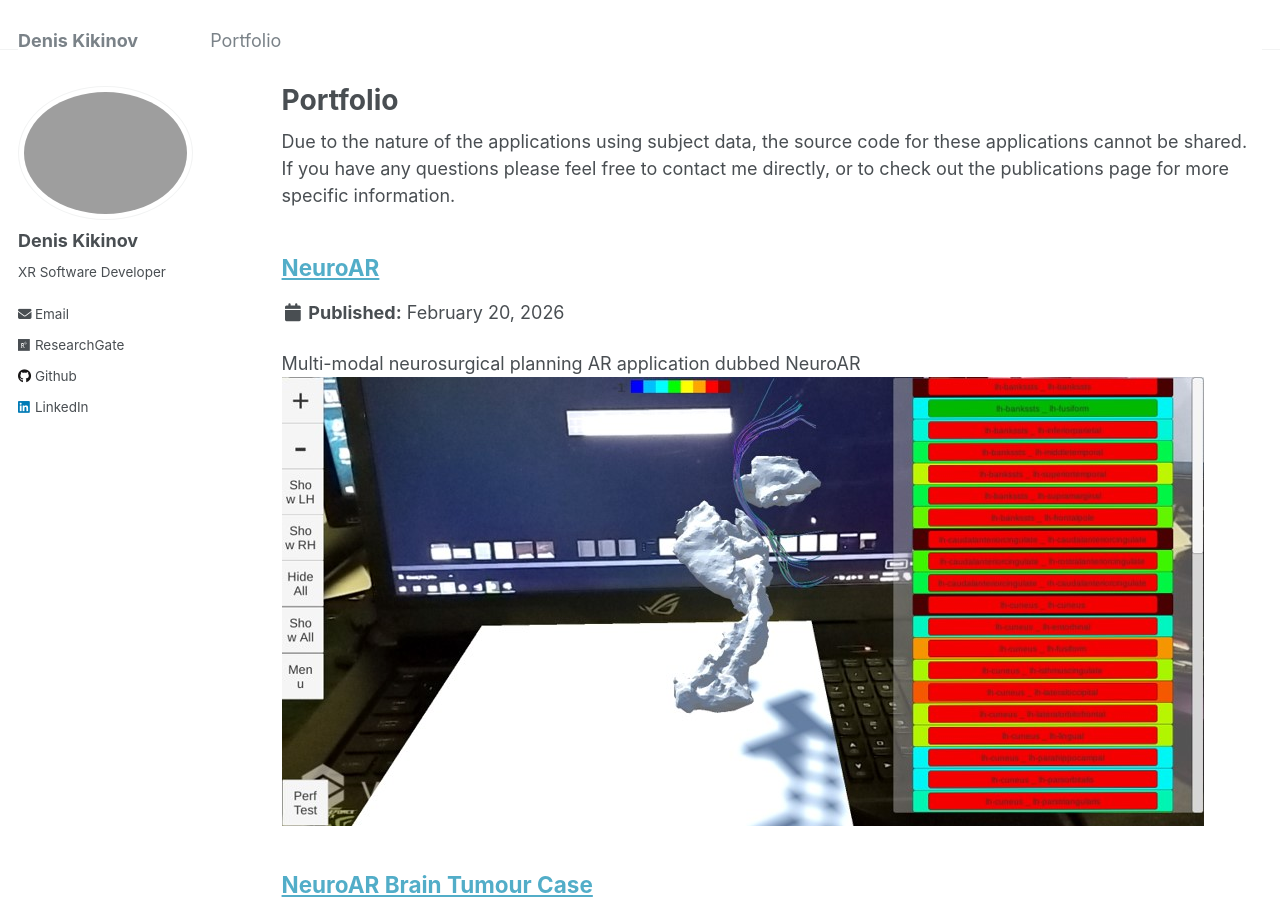
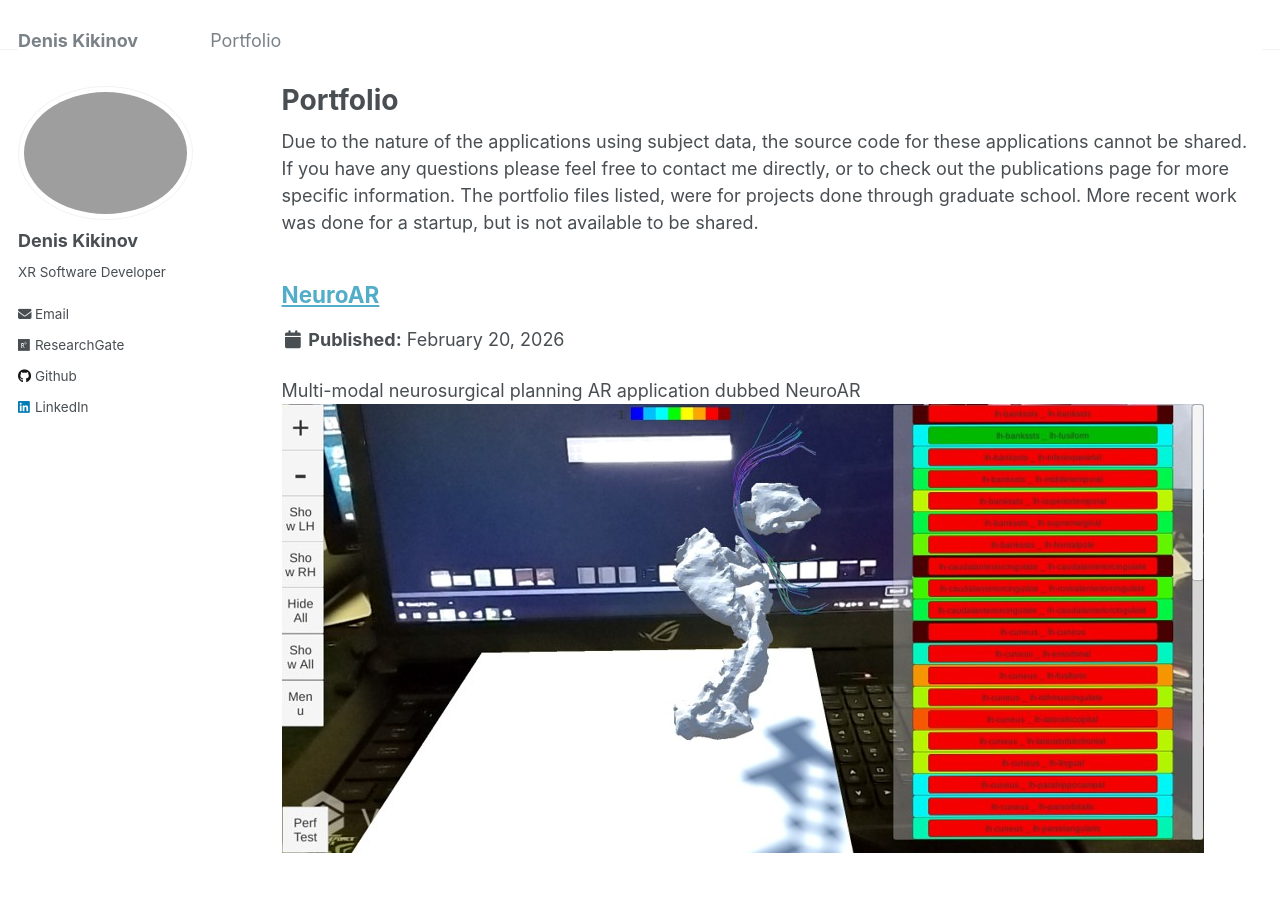
Before and after one commit to dkikinov/dkikinov.github.io, a Jekyll site: the page built from _pages/portfolio.html, in a window 1280 px wide and 900 px high. Built offline with Jekyll 4.4.1, drawn with Linux system fonts in a browser that asks for light colours.

Commit message:
Update portfolio.html with project notes
Added note about portfolio files and recent work.

```diff
--- a/_pages/portfolio.html
+++ b/_pages/portfolio.html
@@ -11,6 +11,8 @@ Due to the nature of the applications using subject data,
 the source code for these applications cannot be shared. If you have any questions please feel free
 to contact me directly, or to check out the publications page for more specific information.
 
+The portfolio files listed, were for projects done through graduate school. More recent work was done for a startup, but is not available to be shared.
+
 {% for post in site.portfolio %}
   {% include archive-single.html %}
 {% endfor %}
```
